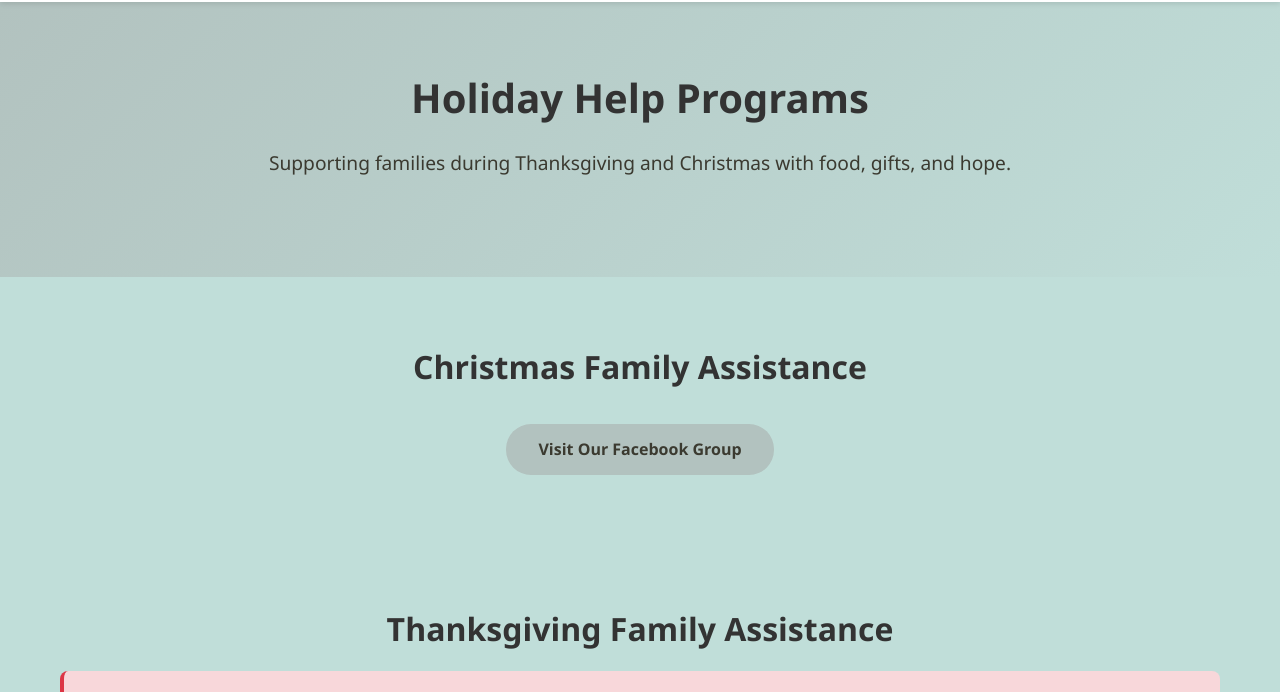
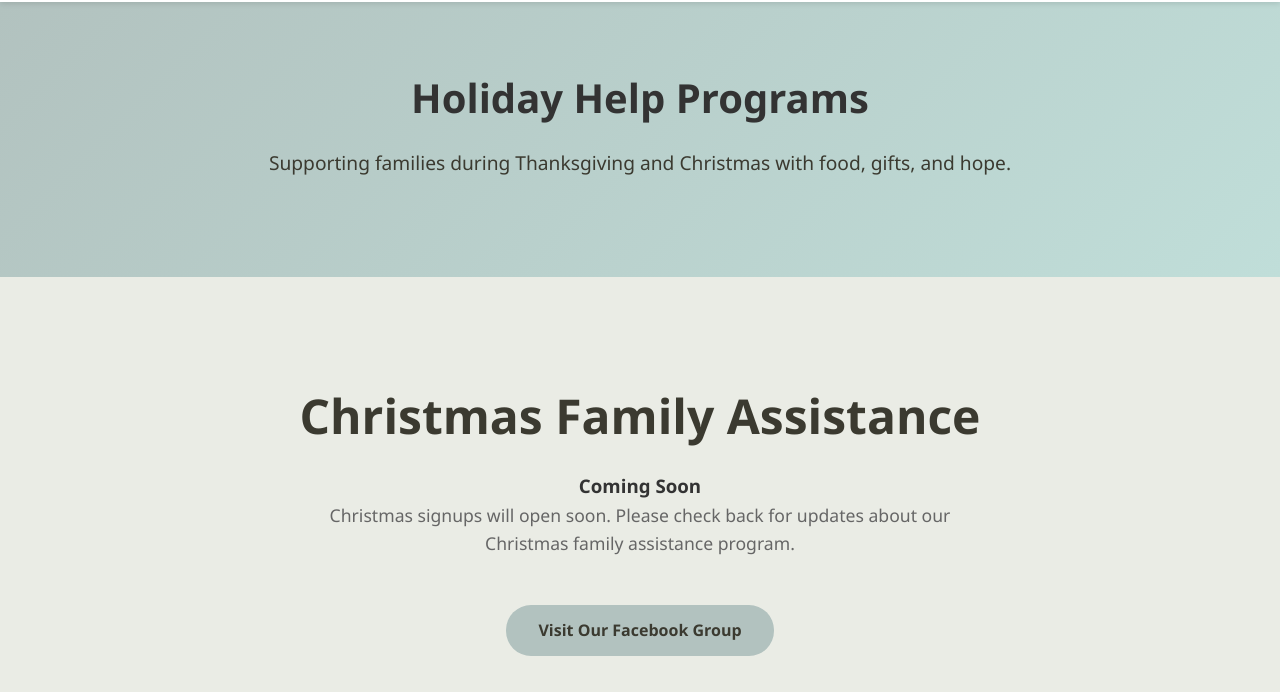
Before and after one commit to Shaun1cus/Moms_Website, a plain HTML site: page holiday-help.html in a window 1280 px wide. Shown: the part 107-799 px from the top of the page. Drawn offline with Linux system fonts and the light colour scheme.

Commit message:
Show Christmas signups coming soon
Co-authored-by: Copilot <223556219+Copilot@users.noreply.github.com>

```diff
--- a/holiday-help.html
+++ b/holiday-help.html
@@ -38,17 +38,11 @@
             </div>
         </section>
 
-        <!-- Christmas Application Section (CLOSED) -->
-        <section class="about">
+        <section class="coming-soon">
             <div class="container">
                 <h2>Christmas Family Assistance</h2>
-                <!--
-                <div style="background: #f8d7da; color: #721c24; padding: 1.5rem; border-radius: 8px; border-left: 4px solid #dc3545; margin-bottom: 1.5rem;">
-                    <p style="margin: 0; line-height: 1.8;">
-                        We have reached the limit of families for which we are able to collect. If you didn't make it on the list, please keep an eye on the Facebook group. We will make gently used toys available in the Pay or Pray, and there will likely be a last minute opportunity to come get gifts for your children after the pickup. Happy Holidays and Merry Christmas!
-                    </p>
-                </div>
-                -->
+                <h3>Coming Soon</h3>
+                <p>Christmas signups will open soon. Please check back for updates about our Christmas family assistance program.</p>
                 <div style="text-align: center; margin-top: 2rem;">
                     <a href="https://www.facebook.com/groups/343793369162470" target="_blank" class="btn btn-primary">Visit Our Facebook Group</a>
                 </div>
@@ -81,7 +75,7 @@
         </section>
         -->
 
-        <!-- Thanksgiving Application (CLOSED) -->
+        <!-- Thanksgiving Application (CLOSED)
         <section class="about">
             <div class="container">
                 <h2>Thanksgiving Family Assistance</h2>
@@ -95,6 +89,7 @@
                 </div>
             </div>
         </section>
+        -->
 
         <!-- Christmas Coming Soon (COMMENTED OUT) -->
         <!--
```
